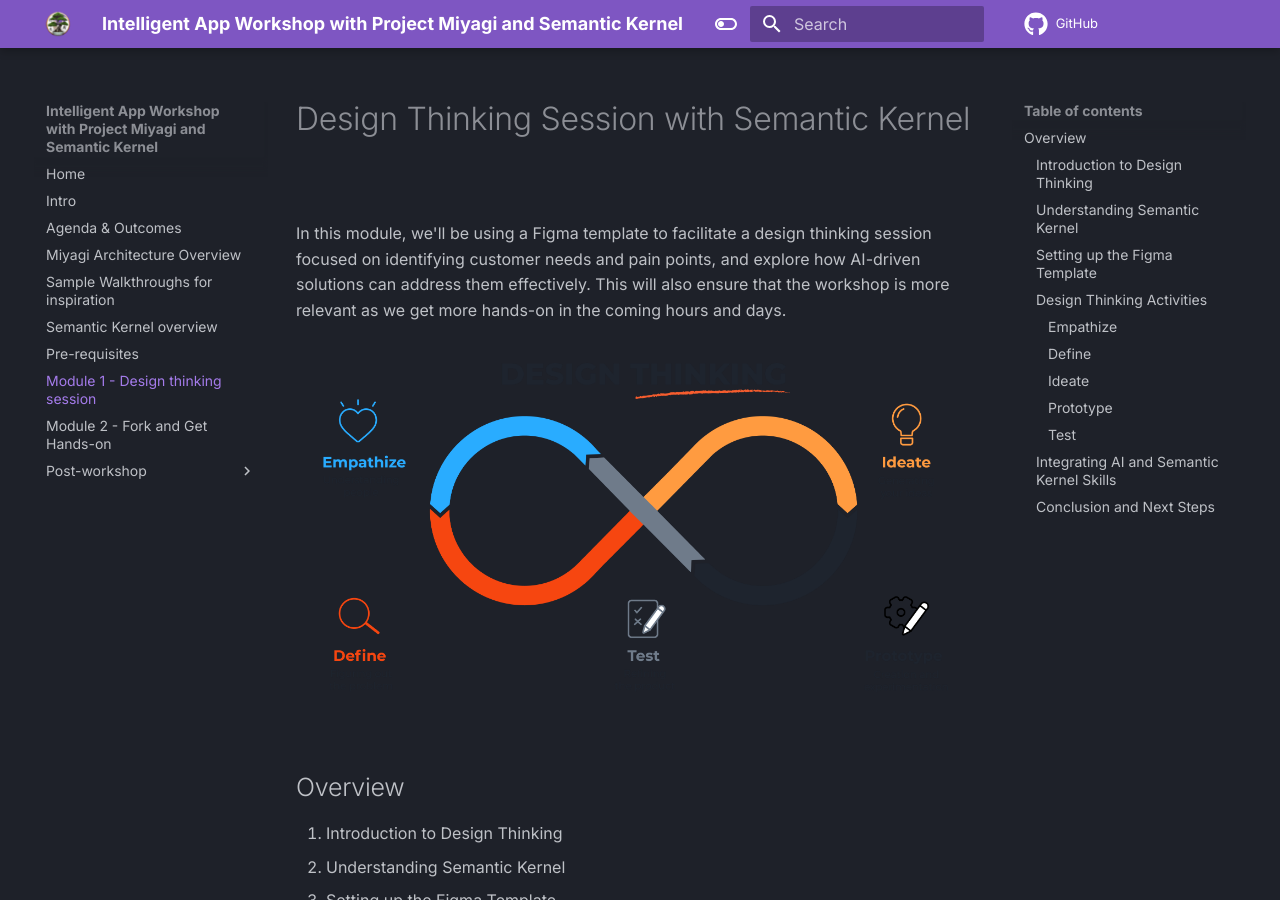
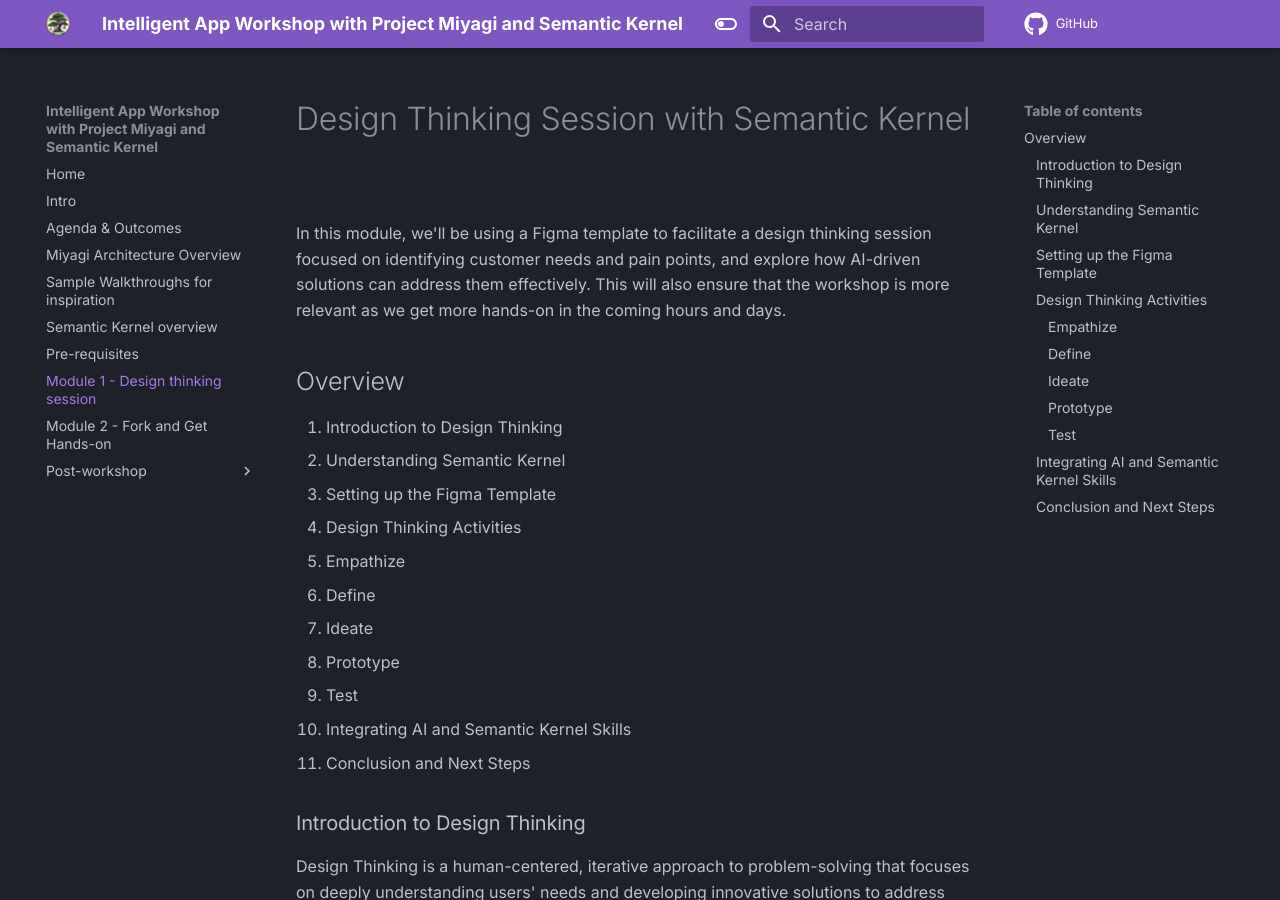
Before and after one commit to Azure/intelligent-app-workshop, an MkDocs documentation site: the page built from docs/wksp/01-design-thinking/index.md, in a window 1280 px wide and 900 px high. Built offline with MkDocs 1.6.1 and Material for MkDocs 9.7.7, drawn with Linux system fonts in a browser that asks for light colours; comment, search, counter and statistics services are not loaded.

Commit message:
update d.session

```diff
--- a/docs/wksp/01-design-thinking/index.md
+++ b/docs/wksp/01-design-thinking/index.md
@@ -1,8 +1,6 @@
 # Design Thinking Session with Semantic Kernel
 
 In this module, we'll be using a Figma template to facilitate a design thinking session focused on identifying customer needs and pain points, and explore how AI-driven solutions can address them effectively. This will also ensure that the workshop is more relevant as we get more hands-on in the coming hours and days.
-
-![overview](../../assets/images/01-design-thinking/dt-1.png)
 
 ## Overview
 
```
